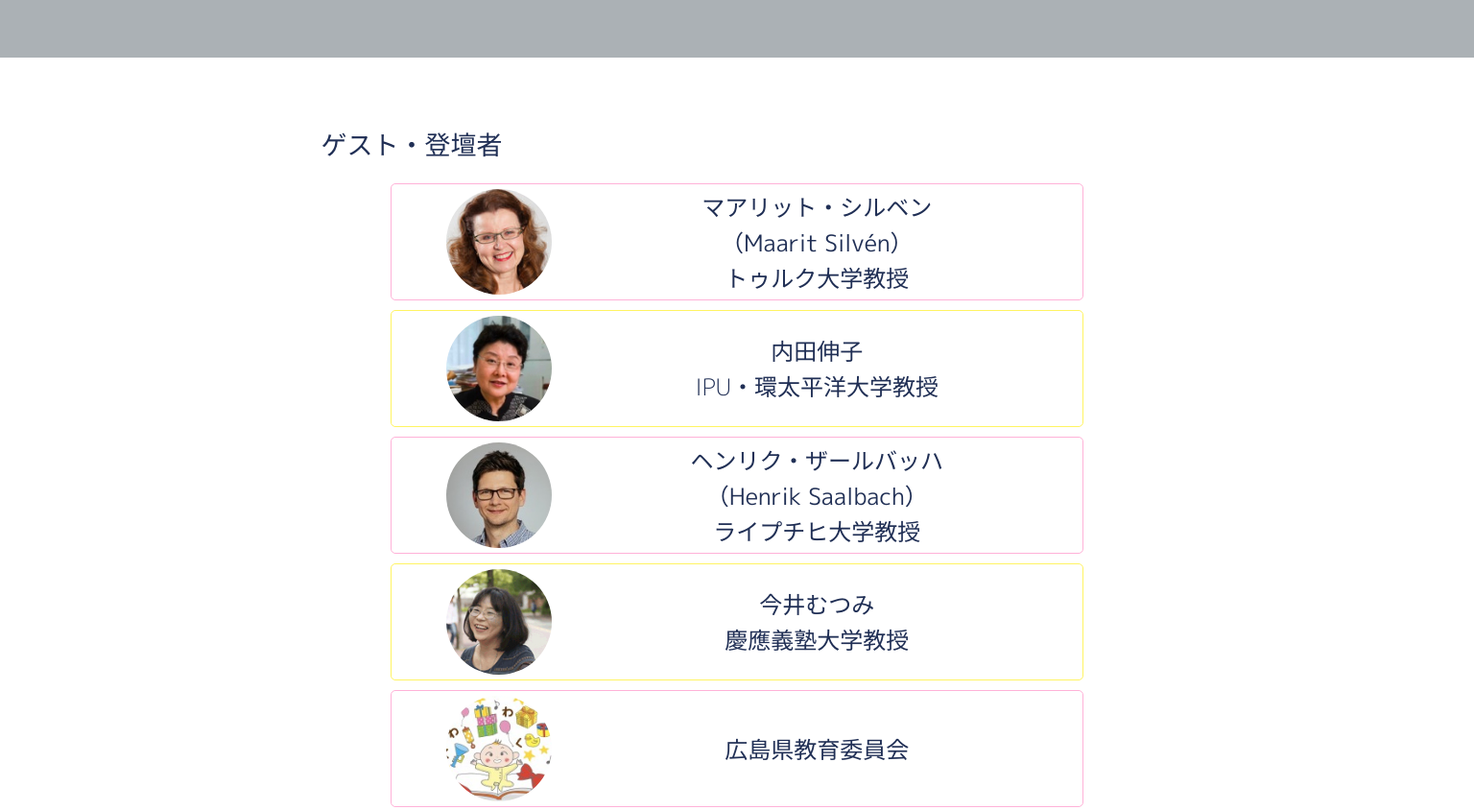
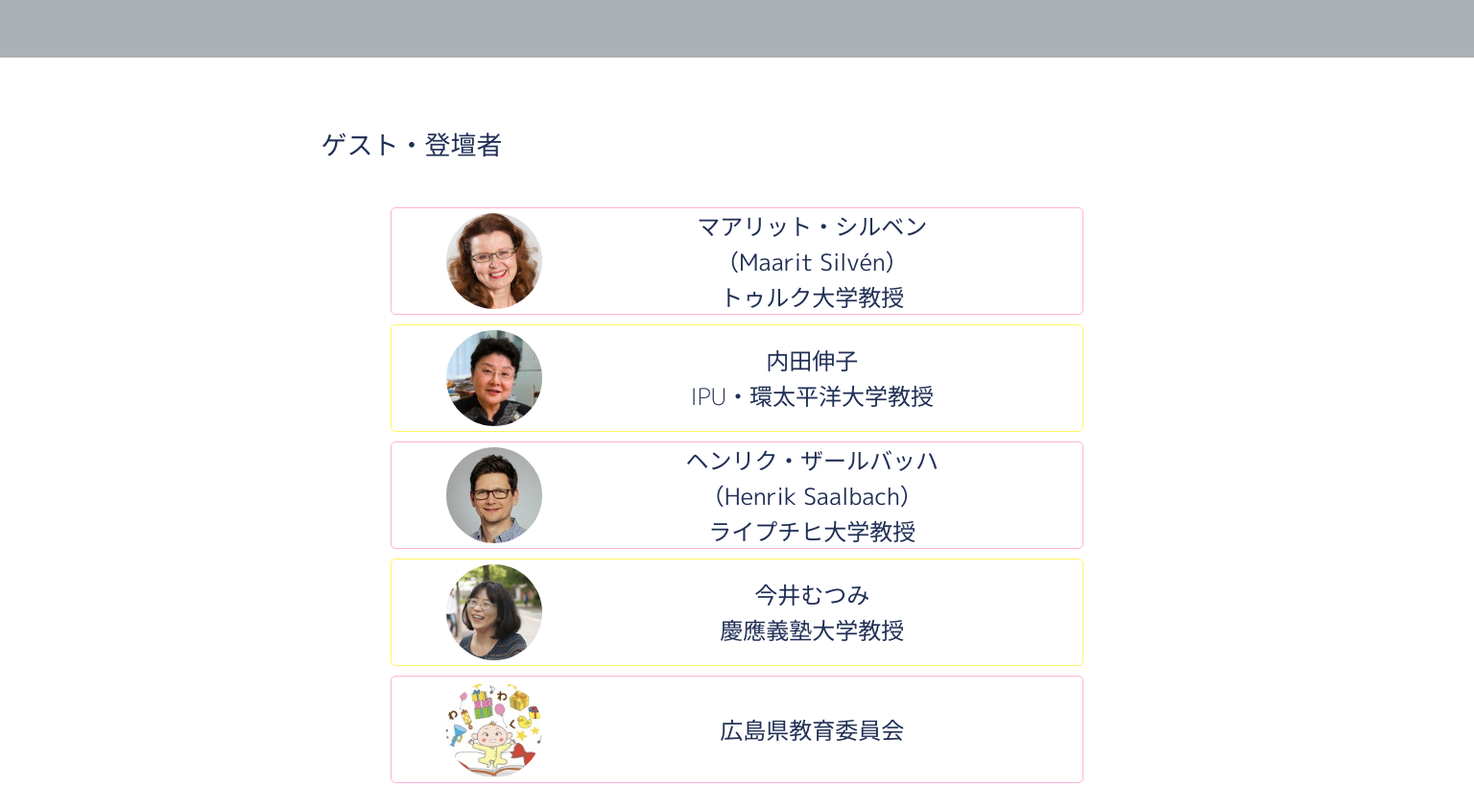
Before and after one commit to able-jimukyoku/able2020february, a plain HTML site: page index.html in a window 1536 px wide. Shown: the part 1540-2384 px from the top of the page at 96% size. Drawn offline with Linux system fonts and the light colour scheme.

Commit message:
"ADJUST FONT SIZES LIMIT TO 1300PX"

```diff
--- a/css/main.css
+++ b/css/main.css
@@ -19,10 +19,10 @@
   --header-height: 40px;
   --btn-height: 40px;
   --btn-oblong-width: 160px;
-  --image-size: calc(110px - 5vh + 5vmin);
+  --image-size: calc(90px - 5vh + 5vmin);
 }
 
-@media screen and (min-width: 960px) {
+@media screen and (min-width: 1300px) {
   :root {
     /* SMALL FONT SIZE */
     --p-nano-size: calc(14px + 0.3vh - 0.3vmin);
@@ -36,7 +36,7 @@
     --header-height: 60px;
     --btn-height: 60px;
     --btn-oblong-width: 240px;
-    --image-size: calc(110px - 5vh + 5vmin);
+    --image-size: calc(100px - 5vh + 5vmin);
   }
 }
 
```
